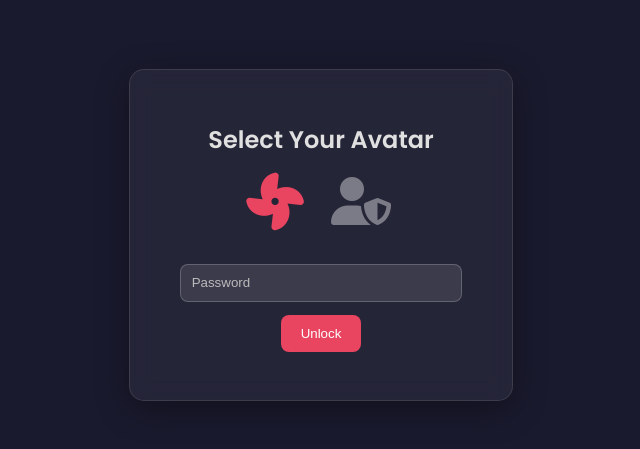
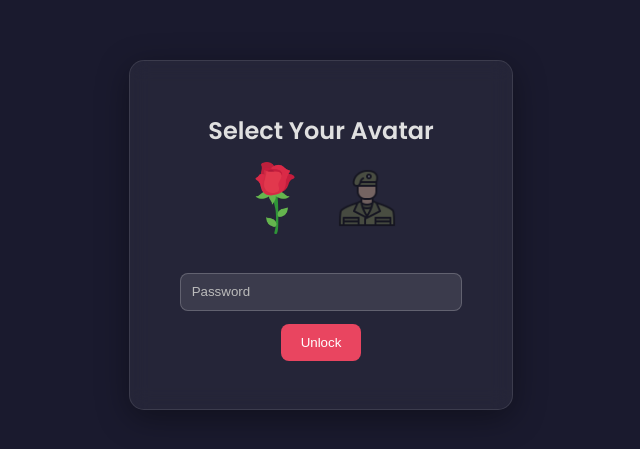
Before and after one commit to imaginer369/rewardlingife, a website: page index.html in a window 1280 px wide. Shown: the part 165-614 px from the top of the page, without its empty margins (319-959 px from the left). Drawn offline with nearby package versions, Linux system fonts and the light colour scheme.

Commit message:
rose soldier icon

```diff
--- a/index.html
+++ b/index.html
@@ -17,11 +17,11 @@
         <div id="icon-selector">
             <label>
                 <input type="radio" name="icon" value="rose" checked>
-                <i class="fas fa-fan"></i>
+                <img src="icons/rose.png" alt="Rose Icon">
             </label>
             <label>
                 <input type="radio" name="icon" value="soldier">
-                <i class="fas fa-user-shield"></i>
+                <img src="icons/soldier.png" alt="Soldier Icon">
             </label>
         </div>
         <input type="password" id="password-input" placeholder="Password">
--- a/style.css
+++ b/style.css
@@ -35,15 +35,16 @@ h1 {
     display: none;
 }
 
-#icon-selector label i {
-    font-size: 3em;
-    color: rgba(255, 255, 255, 0.4);
+#icon-selector label img {
+    width: 60px;
+    height: 60px;
+    opacity: 0.4;
     cursor: pointer;
-    transition: color 0.3s ease, transform 0.3s ease;
+    transition: opacity 0.3s ease, transform 0.3s ease;
 }
 
-#icon-selector label input[type="radio"]:checked + i {
-    color: #e94560;
+#icon-selector label input[type="radio"]:checked + img {
+    opacity: 1;
     transform: scale(1.2);
 }
 
```
Also changed, not shown: icons/rose.png (added), icons/soldier.png (added).
